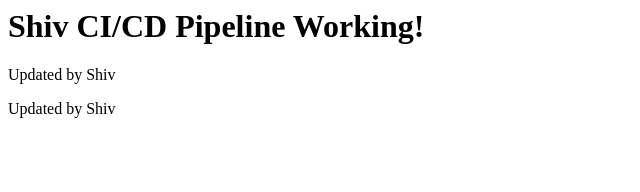
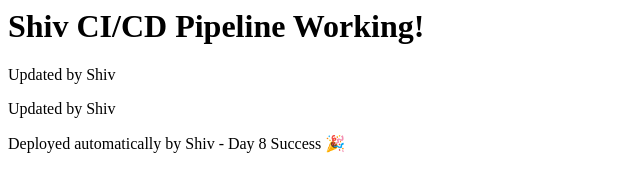
Before and after one commit to karannasit/shiv-git-demo, a plain HTML site: page index.html in a window 1280 px wide. Shown: the whole page, without its empty margins (0-640 px from the left). Drawn offline with Linux system fonts and the light colour scheme.

Commit message:
Update index.html

```diff
--- a/index.html
+++ b/index.html
@@ -1,3 +1,4 @@
 <h1>Shiv CI/CD Pipeline Working!</h1>
 <p>Updated by Shiv</p>
 <p>Updated by Shiv</p>
+<p>Deployed automatically by Shiv - Day 8 Success 🎉</p>
```
